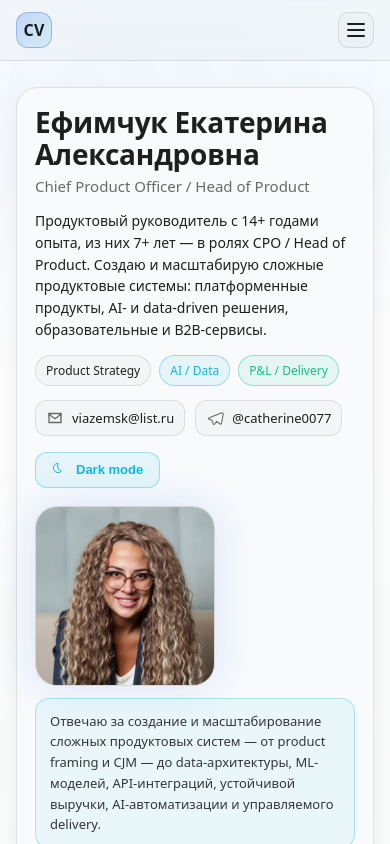
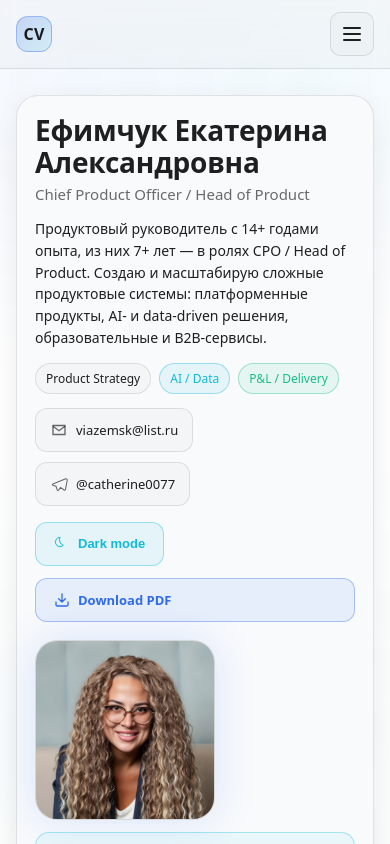
Before and after one commit to catherineYefi/CV_Catherine, a React (Vite) app in the folder app/: page / in a window 390 px wide. Shown: the top 844 px of the page. Built offline with nearby package versions, Linux system fonts and the light colour scheme.

Commit message:
Update CV

```diff
--- a/app/src/App.css
+++ b/app/src/App.css
@@ -174,10 +174,38 @@ a:hover{ text-decoration: underline; }
   color: var(--text);
   font-size: 13px;
   transition: background 0.2s ease;
+  position: relative;
 }
 .chipLink:hover{
   text-decoration: none;
   background: var(--surface2);
+}
+
+/* Copyable contact styling */
+.copyable {
+  cursor: pointer;
+}
+
+.copied-badge {
+  position: absolute;
+  top: -30px;
+  right: 0;
+  background: rgba(6,182,212,0.95);
+  color: white;
+  padding: 4px 10px;
+  border-radius: 6px;
+  font-size: 11px;
+  font-weight: 600;
+  white-space: nowrap;
+  animation: fadeInOut 2s ease-out;
+  pointer-events: none;
+}
+
+@keyframes fadeInOut {
+  0% { opacity: 0; transform: translateY(5px); }
+  15% { opacity: 1; transform: translateY(0); }
+  85% { opacity: 1; transform: translateY(0); }
+  100% { opacity: 0; transform: translateY(-5px); }
 }
 
 .icon{ color: var(--muted); }
@@ -263,6 +291,48 @@ a:hover{ text-decoration: underline; }
   color: rgba(6,182,212,0.95);
 }
 
+/* Download PDF Button */
+.download-pdf {
+  margin-top: 12px;
+  padding: 9px 16px;
+  font-size: 13px;
+  border-radius: 12px;
+  border: 1px solid rgba(37,99,235,0.35);
+  background: rgba(37,99,235,0.08);
+  color: rgba(37,99,235,1);
+  cursor: pointer;
+  font-weight: 600;
+  transition: all 0.25s ease;
+  display: flex;
+  align-items: center;
+  gap: 8px;
+  text-decoration: none;
+}
+
+.download-pdf:hover {
+  background: rgba(37,99,235,0.15);
+  border-color: rgba(37,99,235,0.55);
+  box-shadow: 0 0 20px rgba(37,99,235,0.15);
+  transform: translateY(-1px);
+  text-decoration: none;
+}
+
+.download-pdf:active {
+  transform: translateY(0);
+}
+
+.download-pdf svg {
+  stroke: rgba(37,99,235,1);
+}
+
+:root[data-theme="light"] .download-pdf {
+  color: rgba(37,99,235,0.95);
+}
+
+:root[data-theme="light"] .download-pdf svg {
+  stroke: rgba(37,99,235,0.95);
+}
+
 /* SECTION */
 .section{
   padding: 32px 0;
@@ -338,9 +408,19 @@ a:hover{ text-decoration: underline; }
   color: transparent;
 }
 
-/* Top 3 metrics larger */
+/* Top 3 metrics larger and more saturated gradient */
 .metricsGrid .card:nth-child(-n+3) .metric__value {
   font-size: 26px;
+  background: linear-gradient(90deg, rgba(37,99,235,1), rgba(6,182,212,1), rgba(37,99,235,0.9));
+  background-size: 200% auto;
+  -webkit-background-clip: text;
+  background-clip: text;
+}
+
+/* Extra emphasis on #1 metric ($40M+) */
+.metricsGrid .card:nth-child(1) .metric__value {
+  font-size: 28px;
+  font-weight: 950;
 }
 
 .metric__label{
@@ -385,7 +465,32 @@ a:hover{ text-decoration: underline; }
   border: 1px solid var(--border);
   background: var(--surface);
   color: var(--text);
+  transition: all 0.2s ease;
+  cursor: default;
 }
+
+/* Micro-interactions (только desktop) */
+@media (min-width: 981px) {
+  .badge:hover {
+    transform: scale(1.03);
+  }
+
+  .badge--accent:hover {
+    background: rgba(6,182,212,0.12);
+    border-color: rgba(6,182,212,0.45);
+  }
+
+  .badge--success:hover {
+    background: rgba(16,185,129,0.12);
+    border-color: rgba(16,185,129,0.45);
+  }
+
+  .badge--role:hover {
+    background: rgba(139,92,246,0.12);
+    border-color: rgba(139,92,246,0.45);
+  }
+}
+
 .badge--accent{
   border-color: rgba(6,182,212,0.35);
   color: rgba(6,182,212,1);
@@ -763,6 +868,45 @@ a:hover{ text-decoration: underline; }
   transition: width 0.1s linear;
 }
 
+/* Back to Top Button */
+.back-to-top {
+  position: fixed;
+  bottom: 30px;
+  right: 30px;
+  width: 48px;
+  height: 48px;
+  border-radius: 50%;
+  background: rgba(6,182,212,0.95);
+  color: white;
+  border: none;
+  cursor: pointer;
+  box-shadow: 0 4px 12px rgba(0,0,0,0.2);
+  z-index: 50;
+  transition: transform 0.2s ease, box-shadow 0.2s ease;
+  display: flex;
+  align-items: center;
+  justify-content: center;
+  animation: fadeIn 0.3s ease-out;
+}
+
+.back-to-top:hover {
+  transform: translateY(-4px);
+  box-shadow: 0 6px 16px rgba(6,182,212,0.35);
+}
+
+.back-to-top:active {
+  transform: translateY(-2px);
+}
+
+.back-to-top svg {
+  stroke: white;
+}
+
+@keyframes fadeIn {
+  from { opacity: 0; transform: translateY(10px); }
+  to { opacity: 1; transform: translateY(0); }
+}
+
 /* Mobile Navigation */
 .mobile-nav {
   display: none;
@@ -856,4 +1000,44 @@ a:hover{ text-decoration: underline; }
   .earlyList{ grid-template-columns: 1fr; }
   .nav{ display:none; }
   .mobile-nav{ display:block; position: relative; }
+
+  /* Touch targets ≥44px */
+  .acc__btn {
+    padding: 16px 12px;
+    min-height: 44px;
+  }
+
+  .chipLink {
+    padding: 12px 14px;
+    min-height: 44px;
+  }
+
+  .theme-toggle,
+  .download-pdf {
+    padding: 12px 18px;
+    min-height: 44px;
+  }
+
+  .mobile-nav__toggle {
+    width: 44px;
+    height: 44px;
+  }
+
+  .mobile-nav__item {
+    padding: 14px 16px;
+    min-height: 44px;
+  }
+
+  .btn {
+    padding: 12px 14px;
+    min-height: 44px;
+  }
+
+  /* Back to top larger on mobile */
+  .back-to-top {
+    width: 56px;
+    height: 56px;
+    bottom: 20px;
+    right: 20px;
+  }
 }
--- a/app/src/App.jsx
+++ b/app/src/App.jsx
@@ -281,6 +281,63 @@ function ScrollProgress() {
   }, []);
 
   return <div className="scroll-progress" style={{ width: `${progress}%` }} />;
+}
+
+function BackToTop() {
+  const [show, setShow] = useState(false);
+
+  useEffect(() => {
+    const handleScroll = () => {
+      const scrolled = window.scrollY;
+      const docHeight = document.documentElement.scrollHeight - window.innerHeight;
+      const scrollPercent = (scrolled / docHeight) * 100;
+      setShow(scrollPercent > 30); // Показываем после 30% скролла
+    };
+
+    window.addEventListener("scroll", handleScroll);
+    return () => window.removeEventListener("scroll", handleScroll);
+  }, []);
+
+  const scrollToTop = () => {
+    window.scrollTo({ top: 0, behavior: "smooth" });
+  };
+
+  if (!show) return null;
+
+  return (
+    <button
+      className="back-to-top"
+      onClick={scrollToTop}
+      aria-label="Вернуться наверх"
+    >
+      <svg width="20" height="20" viewBox="0 0 24 24" fill="none">
+        <path d="M12 19V5M5 12l7-7 7 7" stroke="currentColor" strokeWidth="2" strokeLinecap="round" strokeLinejoin="round" />
+      </svg>
+    </button>
+  );
+}
+
+function CopyableContact({ type, value, href, children }) {
+  const [copied, setCopied] = useState(false);
+
+  const handleClick = async (e) => {
+    e.preventDefault();
+    try {
+      await navigator.clipboard.writeText(value);
+      setCopied(true);
+      setTimeout(() => setCopied(false), 2000);
+    } catch (err) {
+      // Fallback: открыть ссылку если копирование не сработало
+      window.location.href = href;
+    }
+  };
+
+  return (
+    <a className="chipLink copyable" href={href} onClick={handleClick}>
+      {children}
+      {copied && <span className="copied-badge">Copied!</span>}
+    </a>
+  );
 }
 
 function MobileNav() {
@@ -882,6 +939,7 @@ export default function App() {
   return (
     <div className="page">
       <ScrollProgress />
+      <BackToTop />
 
       <header className="topbar">
         <div className="container topbar__inner">
@@ -915,14 +973,23 @@ export default function App() {
               </div>
 
               <div className="hero__contacts">
-                <a className="chipLink" href={`mailto:${contact.email}`}>
+                <CopyableContact
+                  type="email"
+                  value={contact.email}
+                  href={`mailto:${contact.email}`}
+                >
                   <Icon name="mail" />
                   <span>{contact.email}</span>
-                </a>
-                <a className="chipLink" href={`https://t.me/${contact.telegram.replace("@", "")}`} target="_blank" rel="noreferrer">
+                </CopyableContact>
+
+                <CopyableContact
+                  type="telegram"
+                  value={contact.telegram}
+                  href={`https://t.me/${contact.telegram.replace("@", "")}`}
+                >
                   <Icon name="tg" />
                   <span>{contact.telegram}</span>
-                </a>
+                </CopyableContact>
               </div>
 
               <button
@@ -932,11 +999,26 @@ export default function App() {
                 <Icon name={theme === "light" ? "moon" : "sun"} />
                 <span>{theme === "light" ? "Dark mode" : "Light mode"}</span>
               </button>
+
+              <a
+                className="download-pdf"
+                href="/CV_Catherine/Catherine_Efimchuk_CV.pdf"
+                download="Catherine_Efimchuk_CV.pdf"
+              >
+                <svg width="16" height="16" viewBox="0 0 24 24" fill="none">
+                  <path d="M21 15v4a2 2 0 0 1-2 2H5a2 2 0 0 1-2-2v-4M7 10l5 5 5-5M12 15V3" stroke="currentColor" strokeWidth="2" strokeLinecap="round" strokeLinejoin="round" />
+                </svg>
+                <span>Download PDF</span>
+              </a>
             </div>
 
             <div className="hero__right">
               <div className="hero__photoWrap">
-                <img className="hero__photo" src={photo} alt="Photo" />
+                <img
+                  className="hero__photo"
+                  src={photo}
+                  alt="Фотография Екатерины Ефимчук, Chief Product Officer"
+                />
               </div>
               <div className="hero__note">
                 Отвечаю за создание и масштабирование сложных продуктовых систем — от product framing и CJM — до data-архитектуры, ML-моделей, API-интеграций, устойчивой выручки, AI-автоматизации и управляемого delivery.
@@ -1048,9 +1130,21 @@ export default function App() {
           <div className="footer__inner">
             <div>© {new Date().getFullYear()} {name}</div>
             <div className="footer__links">
-              <a href={`mailto:${contact.email}`}>{contact.email}</a>
+              <CopyableContact
+                type="email"
+                value={contact.email}
+                href={`mailto:${contact.email}`}
+              >
+                <span>{contact.email}</span>
+              </CopyableContact>
               <span className="dot">•</span>
-              <a href={`https://t.me/${contact.telegram.replace("@", "")}`} target="_blank" rel="noreferrer">{contact.telegram}</a>
+              <CopyableContact
+                type="telegram"
+                value={contact.telegram}
+                href={`https://t.me/${contact.telegram.replace("@", "")}`}
+              >
+                <span>{contact.telegram}</span>
+              </CopyableContact>
             </div>
           </div>
         </footer>
```
Also changed, not shown: 1 other file (tests, documents, lock files or other folders).
